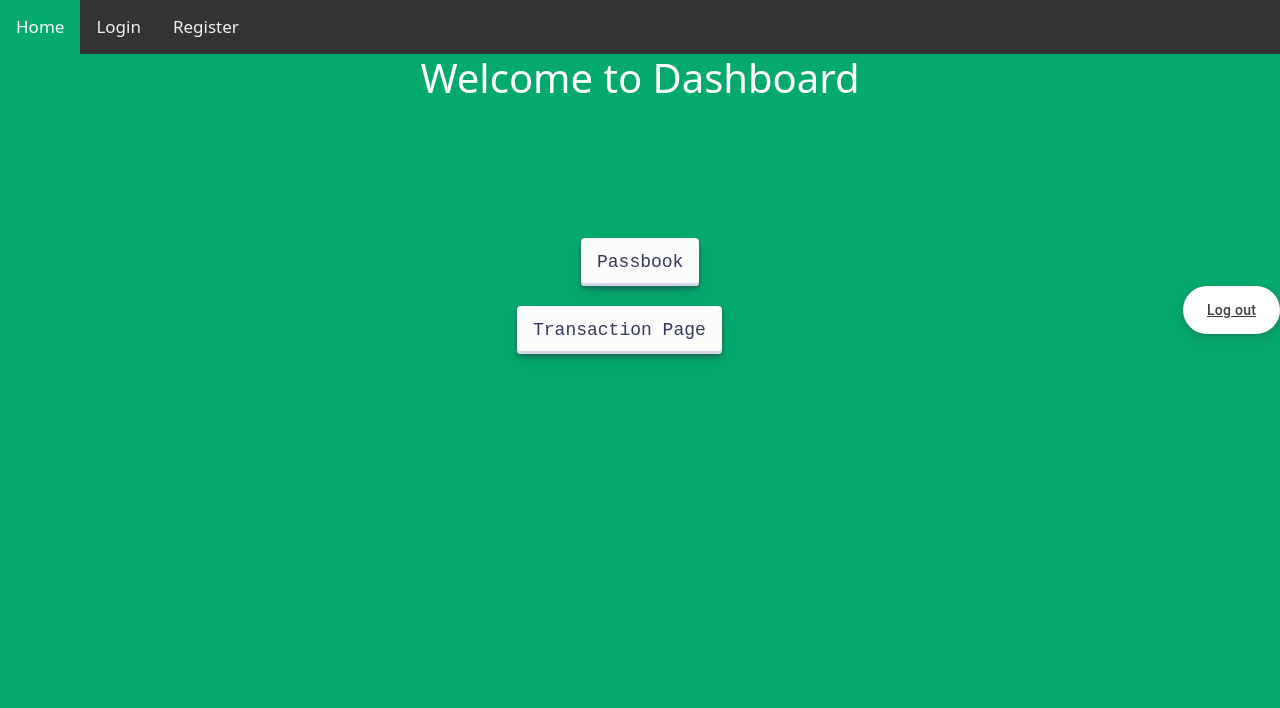
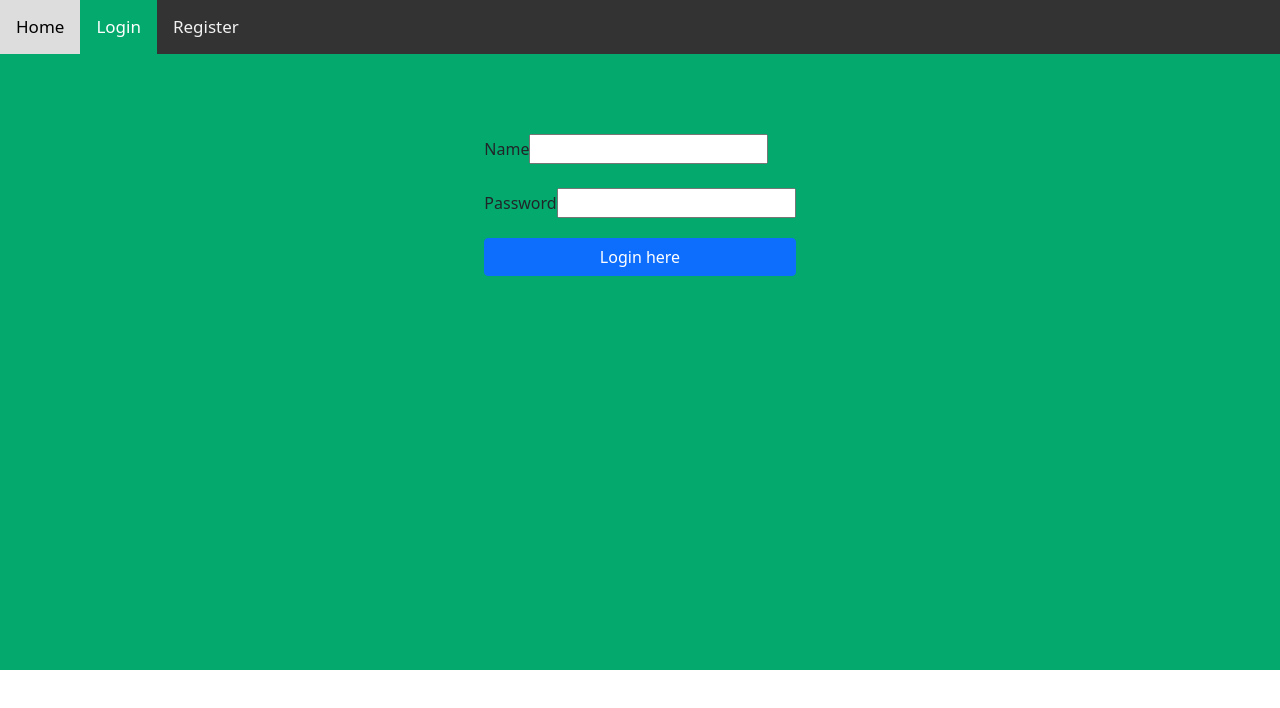
Before and after one commit to Tuneinfaisal/Account-app, a React (Create React App) app: page / in a window 1280 px wide. Shown: the top 708 px of the page. Built offline with nearby package versions, Linux system fonts and the light colour scheme.

Commit message:
Updated landing page from home to login

```diff
--- a/src/App.js
+++ b/src/App.js
@@ -16,10 +16,10 @@ export default () => {
             <Menu></Menu>
             <Switch>
 
-                <Route exact path="/">
+                <Route exact path="/Home">
                     <Home/>
                 </Route>
-                <Route exact path="/Login">
+                <Route exact path="/">
                     <Login/>
                 </Route>
                 <Route exact path="/Register">
--- a/src/Menu.js
+++ b/src/Menu.js
@@ -7,8 +7,8 @@ export default () => {
         <>
             <div class="topnav" id="myTopnav">
                 <nav>
-                    <NavLink exact to="/">Home</NavLink>
-                    <NavLink to="/login">Login</NavLink>
+                    <NavLink exact to="/home">Home</NavLink>
+                    <NavLink exact to="/">Login</NavLink>
                     <NavLink to="/register">Register</NavLink>
                 </nav>
             </div>
```
